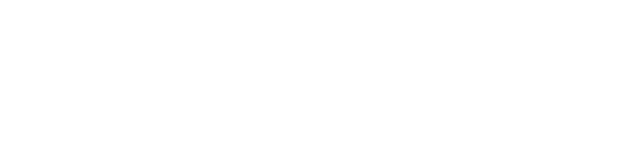
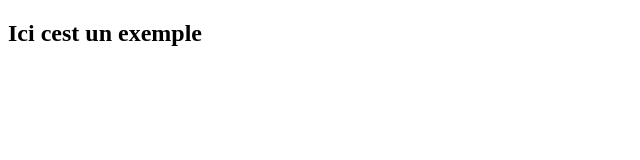
Before and after one commit to Mkaranfil/coding15, a plain HTML site: page index.html in a window 1280 px wide. Shown: the whole page, without its empty margins (0-640 px from the left). Drawn offline with Linux system fonts and the light colour scheme.

Commit message:
actuelle

```diff
--- a/index.html
+++ b/index.html
@@ -7,6 +7,9 @@
 </head>
 <body>
     <div>
+        <nav>
+            <h1>Ici cest un exemple</h1>
+        </nav>
 
     </div>
 </body>
```
